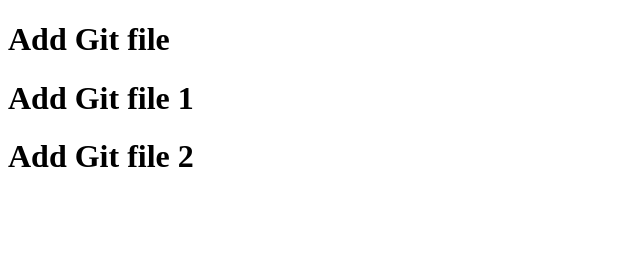
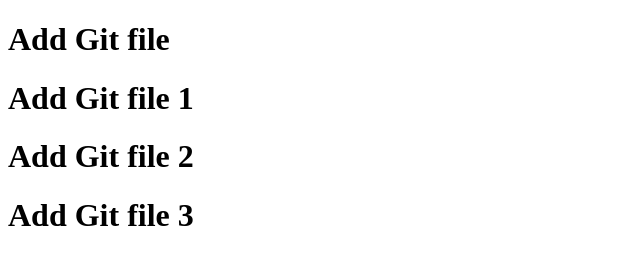
Before and after one commit to BisharNM/Remote-Repo, a plain HTML site: page index.html in a window 1280 px wide. Shown: the whole page, without its empty margins (0-640 px from the left). Drawn offline with Linux system fonts and the light colour scheme.

Commit message:
add git file 3

```diff
--- a/index.html
+++ b/index.html
@@ -9,5 +9,6 @@
     <h1>Add Git file</h1>
      <h1>Add Git file 1</h1>
       <h1>Add Git file 2</h1>
+      <h1>Add Git file 3</h1>
 </body>
 </html>
```
